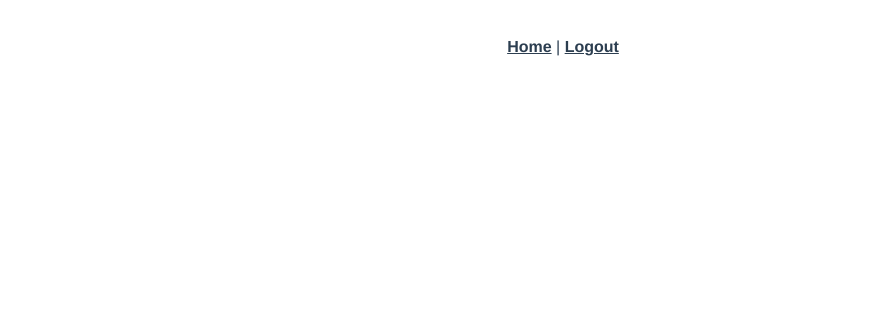
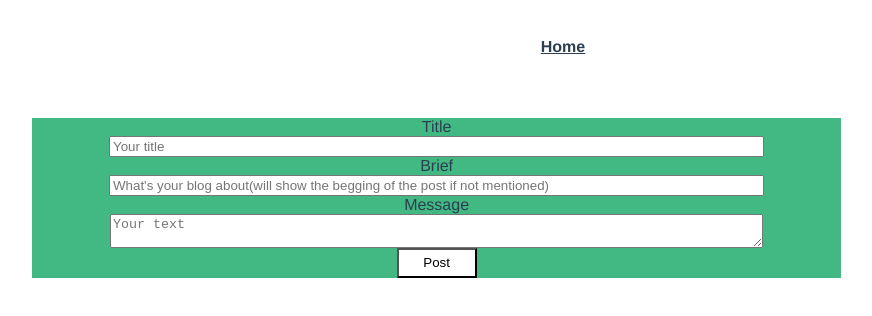
Before and after one commit to bas132828/local_blog, a Vue app: page /edit/about in a window 1280 px wide. Shown: the top 316 px of the page, without its empty margins (77-949 px from the left). Built offline with nearby package versions, Linux system fonts and the light colour scheme.

Commit message:
blogs editing implemented with dynamic route to edit/id

```diff
--- a/src/App.vue
+++ b/src/App.vue
@@ -1,9 +1,6 @@
 <template>
   <div id="app">
-    <div id="nav">
-      <router-link to="/" exact>Home</router-link> |
-      <router-link to="/about" exact>Logout</router-link>
-    </div>
+    <div id="nav"><router-link to="/" exact>Home</router-link></div>
     <router-view />
   </div>
 </template>
--- a/src/components/Blog.vue
+++ b/src/components/Blog.vue
@@ -38,7 +38,9 @@
       <button v-on:click="deleteComment(comment.id)">&times;</button>
     </div>
     <div class="button-wrapper">
-      <button>Edit blog</button>
+      <router-link v-bind:to="'/edit/' + this.id" exact>
+        <button>Edit blog</button></router-link
+      >
       <button v-on:click="deleteBlog">Delete blog</button>
     </div>
   </div>
--- a/src/components/Card.vue
+++ b/src/components/Card.vue
@@ -7,7 +7,12 @@
       <p>
         {{ post.brief || post.message | snippet }}
       </p>
-      <div class="comments-counter">3 comments</div>
+      <div v-if="post.comments.length > 1" class="comments-counter">
+        {{ post.comments.length }} comments
+      </div>
+      <div v-else class="comments-counter">
+        {{ post.comments.length }} comment
+      </div>
     </div>
   </div>
 </template>
--- /dev/null
+++ b/src/components/Edit.vue
@@ -0,0 +1,69 @@
+<template>
+  <div class="edition-container">
+    <div id="input">
+      <form class="post-form" v-on:submit.prevent="onSubmitEdition">
+        <label for="#text">Title</label>
+        <input
+          type="text"
+          id="title"
+          class="title"
+          placeholder="Your title"
+          v-model="titleMessageEdited"
+          required
+        />
+        <label for="#brief">Brief</label>
+        <input
+          type="text"
+          id="brief"
+          class="title"
+          placeholder="What's your blog about(will show the begging of the post if not mentioned)"
+          v-model="brief"
+        />
+        <label for="#message">Message</label>
+        <textarea
+          id="message"
+          class="message"
+          placeholder="Your text"
+          required
+          v-model="textMessage"
+        />
+        <button type="submit">Post</button>
+      </form>
+    </div>
+  </div>
+</template>
+
+<script>
+export default {
+  name: "edit",
+  data() {
+    return {
+      id: this.$route.params.id,
+      titleMessageEdited: "",
+      brief: "",
+      textMessage: "",
+    };
+  },
+  methods: {
+    onSubmitEdition() {
+      this.$store.commit("editThisBlog", {
+        id: this.id,
+        title: this.titleMessageEdited,
+        brief: this.brief,
+        text: this.textMessage,
+      });
+      localStorage.setItem("posts", JSON.stringify(this.$store.state.posts));
+      this.$router.push(`/${this.$route.params.id}`);
+    },
+  },
+  mounted() {
+    // preventing bug with reloading the page and loosing state data
+    this.$store.commit(
+      "rewritePosts",
+      JSON.parse(localStorage.getItem("posts"))
+    );
+  },
+};
+</script>
+
+<style lang="scss"></style>
--- a/src/components/InputForm.vue
+++ b/src/components/InputForm.vue
@@ -1,6 +1,5 @@
 <template>
   <div id="input">
-    <!-- -->
     <form v-if="show" class="post-form" v-on:submit.prevent="onSubmit">
       <label for="#text">Title</label>
       <input
--- a/src/main.js
+++ b/src/main.js
@@ -1,12 +1,10 @@
-import Vue from 'vue'
-import App from './App.vue'
-import router from './router'
-import store from './store'
-
-Vue.config.productionTip = false
-
+import Vue from "vue";
+import App from "./App.vue";
+import router from "./router";
+import store from "./store";
+Vue.config.productionTip = false;
 new Vue({
   router,
   store,
-  render: h => h(App)
-}).$mount('#app')
+  render: (h) => h(App),
+}).$mount("#app");
--- a/src/router/index.js
+++ b/src/router/index.js
@@ -1,7 +1,6 @@
 import Vue from "vue";
 import VueRouter from "vue-router";
 import Home from "../views/Home.vue";
-// import Blog from "../components/Blog.vue";
 
 Vue.use(VueRouter);
 
@@ -16,10 +15,10 @@ const routes = [
     component: Home,
   },
   {
-    path: "/about",
-    name: "About",
+    path: "/edit/:id",
+    name: "edit",
 
-    component: () => import("../views/About.vue"),
+    component: () => import("../components/Edit.vue"),
   },
   {
     path: "/:id",
--- a/src/store/index.js
+++ b/src/store/index.js
@@ -10,6 +10,12 @@ export default new Vuex.Store({
     showComment: false,
   },
   mutations: {
+    editThisBlog: (state, options) => {
+      const postFound = state.posts.find((el) => el.id === options.id);
+      postFound.message = options.text;
+      (postFound.title = options.title), (postFound.brief = options.brief);
+    },
+
     showHandler: (state) => {
       state.show = !state.show;
     },
@@ -37,16 +43,12 @@ export default new Vuex.Store({
     },
     deleteBlog: (state, id) => {
       const postFound = state.posts.findIndex((el) => el.id === id);
-      // console.log(postFound);
-      console.log(postFound, state.posts);
       state.posts.splice(postFound, 1);
     },
   },
   getters: {
     getComments: (state) => (id) => {
-      // state.posts.filter((el) => el.id === id)
       const postFound = state.posts.find((el) => el.id === id);
-
       return postFound || [];
     },
   },
--- a/src/views/About.vue
+++ /dev/null
@@ -1,5 +0,0 @@
-<template>
-  <div class="about">
-    <h1>You are logged out</h1>
-  </div>
-</template>
```
